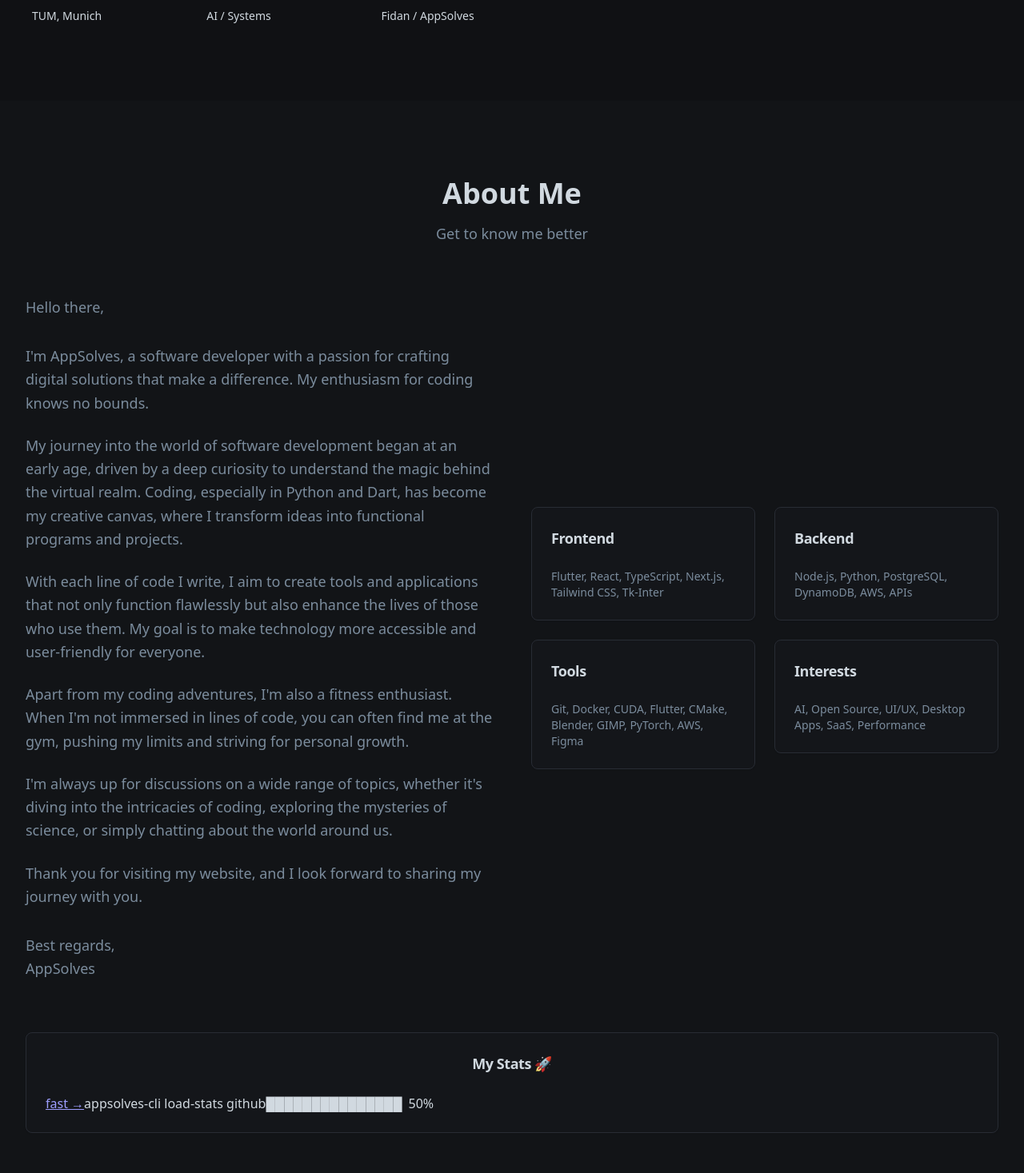
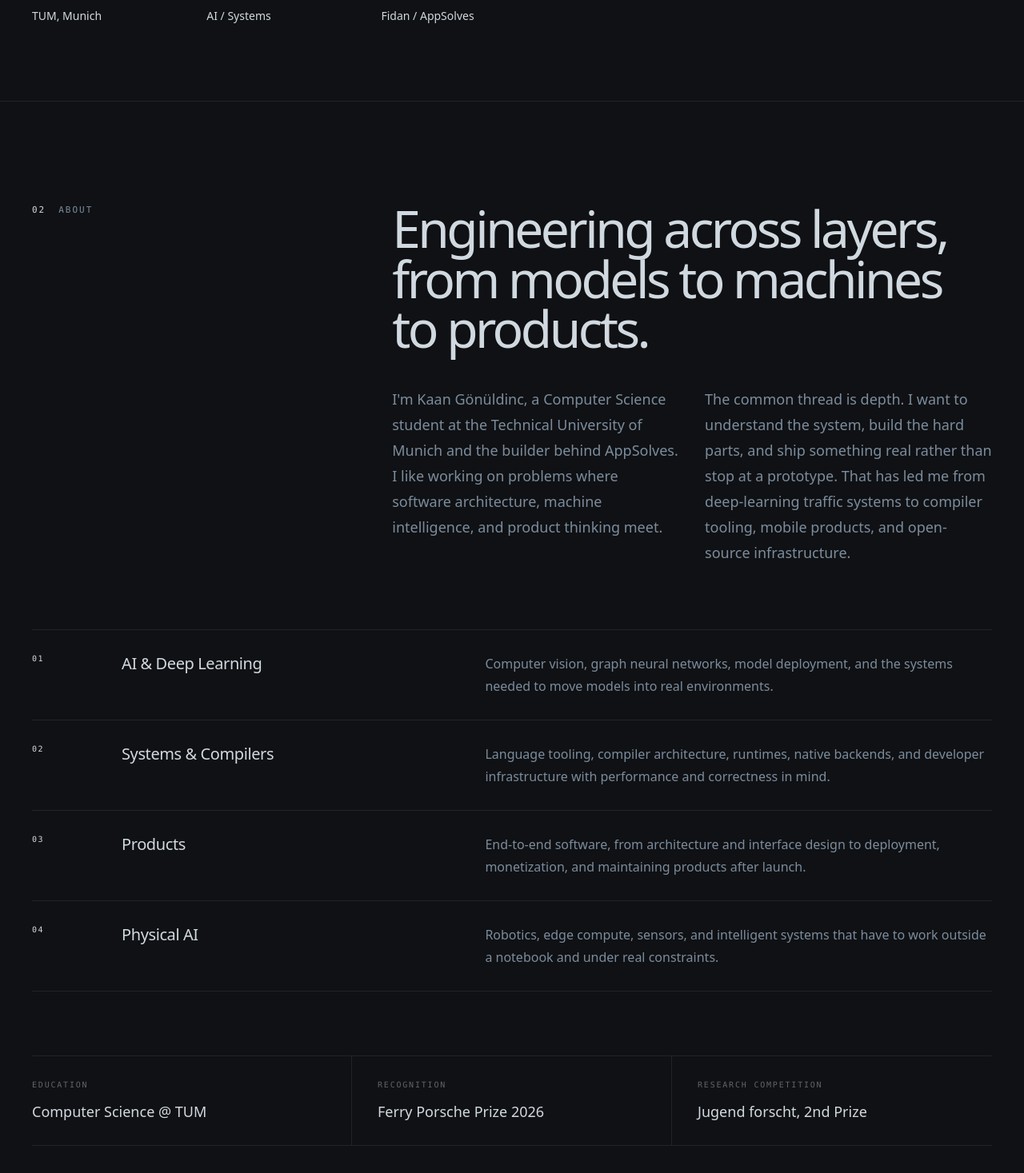
Before and after one commit to AppSolves/appsolves.dev, a React (Vite) app: page / in a window 1280 px wide. Shown: the part 923-2390 px from the top of the page at 80% size. Built offline with nearby package versions, Linux system fonts and the light colour scheme; no server answers.

Commit message:
Rewrite about section

```diff
--- a/src/components/ui/about-section.tsx
+++ b/src/components/ui/about-section.tsx
@@ -1,157 +1,108 @@
-import { useState } from "react";
-import { Card, CardContent, CardHeader, CardTitle } from "./card";
-import ScrollReveal from "./scroll-reveal";
-import TermynalComponent from "./termynal";
+const areas = [
+  {
+    index: "01",
+    title: "AI & Deep Learning",
+    description:
+      "Computer vision, graph neural networks, model deployment, and the systems needed to move models into real environments.",
+  },
+  {
+    index: "02",
+    title: "Systems & Compilers",
+    description:
+      "Language tooling, compiler architecture, runtimes, native backends, and developer infrastructure with performance and correctness in mind.",
+  },
+  {
+    index: "03",
+    title: "Products",
+    description:
+      "End-to-end software, from architecture and interface design to deployment, monetization, and maintaining products after launch.",
+  },
+  {
+    index: "04",
+    title: "Physical AI",
+    description:
+      "Robotics, edge compute, sensors, and intelligent systems that have to work outside a notebook and under real constraints.",
+  },
+];
 
 const AboutSection = () => {
-  const [visible, setVisible] = useState(false);
+  return (
+    <section id="about" className="border-t border-white/[0.08] py-24 sm:py-32">
+      <div className="mx-auto max-w-[1480px] px-5 sm:px-8 lg:px-10">
+        <div className="grid grid-cols-1 gap-14 lg:grid-cols-[0.34fr_0.66fr] lg:gap-16">
+          <div className="font-mono text-[11px] uppercase tracking-[0.18em] text-muted-foreground">
+            <span className="mr-4 text-foreground">02</span>
+            About
+          </div>
 
-  return (
-    <section className="py-24 bg-section-bg">
-      <div className="max-w-7xl mx-auto px-4 sm:px-6 lg:px-8">
-        <ScrollReveal>
-          <div className="text-center mb-16">
-            <h2 className="text-3xl sm:text-4xl font-bold text-foreground">
-              About Me
+          <div>
+            <h2 className="max-w-5xl text-[clamp(2.5rem,5vw,5.8rem)] font-medium leading-[0.98] tracking-[-0.055em] text-foreground">
+              Engineering across layers, from models to machines to products.
             </h2>
-            <p className="mt-4 text-lg text-muted-foreground">
-              Get to know me better
-            </p>
-          </div>
-        </ScrollReveal>
 
-        <div className="grid grid-cols-1 lg:grid-cols-2 gap-12 items-center">
-          {/* About Text */}
-          <ScrollReveal delay={200}>
-            <div className="space-y-6">
-              <div className="prose prose-lg max-w-none">
-                <p className="text-muted-foreground leading-relaxed">
-                  Hello there,
-                </p>
-                <p className="text-muted-foreground leading-relaxed mt-8">
-                  I'm AppSolves, a software developer with a passion for
-                  crafting digital solutions that make a difference. My
-                  enthusiasm for coding knows no bounds.
-                </p>
-                <p className="text-muted-foreground leading-relaxed mt-4">
-                  My journey into the world of software development began at an
-                  early age, driven by a deep curiosity to understand the magic
-                  behind the virtual realm. Coding, especially in Python and
-                  Dart, has become my creative canvas, where I transform ideas
-                  into functional programs and projects.
-                </p>
-                <p className="text-muted-foreground leading-relaxed mt-4">
-                  With each line of code I write, I aim to create tools and
-                  applications that not only function flawlessly but also
-                  enhance the lives of those who use them. My goal is to make
-                  technology more accessible and user-friendly for everyone.
-                </p>
-                <p className="text-muted-foreground leading-relaxed mt-4">
-                  Apart from my coding adventures, I'm also a fitness
-                  enthusiast. When I'm not immersed in lines of code, you can
-                  often find me at the gym, pushing my limits and striving for
-                  personal growth.
-                </p>
-                <p className="text-muted-foreground leading-relaxed mt-4">
-                  I'm always up for discussions on a wide range of topics,
-                  whether it's diving into the intricacies of coding, exploring
-                  the mysteries of science, or simply chatting about the world
-                  around us.
-                </p>
-                <p className="text-muted-foreground leading-relaxed mt-4">
-                  Thank you for visiting my website, and I look forward to
-                  sharing my journey with you.
-                </p>
-                <p className="text-muted-foreground leading-relaxed mt-8">
-                  Best regards,
-                </p>
-                <p className="text-muted-foreground leading-relaxed -mt-6">
-                  AppSolves
-                </p>
-              </div>
+            <div className="mt-10 grid grid-cols-1 gap-8 text-base leading-7 text-muted-foreground md:grid-cols-2 md:text-lg md:leading-8">
+              <p>
+                I&apos;m Kaan Gönüldinc, a Computer Science student at the
+                Technical University of Munich and the builder behind
+                AppSolves. I like working on problems where software
+                architecture, machine intelligence, and product thinking meet.
+              </p>
+              <p>
+                The common thread is depth. I want to understand the system,
+                build the hard parts, and ship something real rather than stop
+                at a prototype. That has led me from deep-learning traffic
+                systems to compiler tooling, mobile products, and open-source
+                infrastructure.
+              </p>
             </div>
-          </ScrollReveal>
-
-          {/* Skills Cards */}
-          <div className="grid grid-cols-1 sm:grid-cols-2 gap-6">
-            <ScrollReveal delay={400}>
-              <Card className="transition-all duration-300 hover:-translate-y-1 hover:shadow-lg">
-                <CardHeader>
-                  <CardTitle className="text-lg">Frontend</CardTitle>
-                </CardHeader>
-                <CardContent>
-                  <p className="text-sm text-muted-foreground">
-                    Flutter, React, TypeScript, Next.js, Tailwind CSS, Tk-Inter
-                  </p>
-                </CardContent>
-              </Card>
-            </ScrollReveal>
-
-            <ScrollReveal delay={500}>
-              <Card className="transition-all duration-300 hover:-translate-y-1 hover:shadow-lg">
-                <CardHeader>
-                  <CardTitle className="text-lg">Backend</CardTitle>
-                </CardHeader>
-                <CardContent>
-                  <p className="text-sm text-muted-foreground">
-                    Node.js, Python, PostgreSQL, DynamoDB, AWS, APIs
-                  </p>
-                </CardContent>
-              </Card>
-            </ScrollReveal>
-
-            <ScrollReveal delay={600}>
-              <Card className="transition-all duration-300 hover:-translate-y-1 hover:shadow-lg">
-                <CardHeader>
-                  <CardTitle className="text-lg">Tools</CardTitle>
-                </CardHeader>
-                <CardContent>
-                  <p className="text-sm text-muted-foreground">
-                    Git, Docker, CUDA, Flutter, CMake, Blender, GIMP, PyTorch,
-                    AWS, Figma
-                  </p>
-                </CardContent>
-              </Card>
-            </ScrollReveal>
-
-            <ScrollReveal delay={700}>
-              <Card className="transition-all duration-300 hover:-translate-y-1 hover:shadow-lg">
-                <CardHeader>
-                  <CardTitle className="text-lg">Interests</CardTitle>
-                </CardHeader>
-                <CardContent>
-                  <p className="text-sm text-muted-foreground">
-                    AI, Open Source, UI/UX, Desktop Apps, SaaS, Performance
-                  </p>
-                </CardContent>
-              </Card>
-            </ScrollReveal>
           </div>
         </div>
-        <ScrollReveal delay={800} afterReveal={() => setVisible(true)}>
-          <Card className="transition-all duration-300 hover:-translate-y-1 hover:shadow-lg text-center mt-16">
-            <CardHeader>
-              <CardTitle className="text-lg">My Stats 🚀</CardTitle>
-            </CardHeader>
-            <CardContent>
-              {visible && (
-                <TermynalComponent
-                  options={{
-                    lineData: [
-                      {
-                        type: "input",
-                        value: "appsolves-cli load-stats github",
-                      },
-                      { type: "progress" },
-                      { type: "stats" },
-                    ],
-                    progressLength: 30,
-                  }}
-                />
-              )}
-            </CardContent>
-          </Card>
-        </ScrollReveal>
+
+        <div className="mt-20 border-t border-white/[0.08]">
+          {areas.map((area) => (
+            <div
+              key={area.index}
+              className="grid grid-cols-[52px_1fr] gap-4 border-b border-white/[0.08] py-7 sm:grid-cols-[80px_0.8fr_1.2fr] sm:items-start sm:gap-8"
+            >
+              <div className="font-mono text-[10px] tracking-[0.16em] text-white/28">
+                {area.index}
+              </div>
+              <h3 className="text-lg font-medium tracking-[-0.02em] text-foreground sm:text-xl">
+                {area.title}
+              </h3>
+              <p className="col-start-2 max-w-2xl text-sm leading-6 text-muted-foreground sm:col-start-auto sm:text-base sm:leading-7">
+                {area.description}
+              </p>
+            </div>
+          ))}
+        </div>
+
+        <div className="mt-20 grid grid-cols-1 border-y border-white/[0.08] sm:grid-cols-3">
+          <div className="py-7 sm:border-r sm:border-white/[0.08] sm:pr-8">
+            <div className="font-mono text-[10px] uppercase tracking-[0.18em] text-white/35">
+              Education
+            </div>
+            <div className="mt-3 text-lg font-medium text-foreground">
+              Computer Science @ TUM
+            </div>
+          </div>
+          <div className="border-t border-white/[0.08] py-7 sm:border-r sm:border-t-0 sm:border-white/[0.08] sm:px-8">
+            <div className="font-mono text-[10px] uppercase tracking-[0.18em] text-white/35">
+              Recognition
+            </div>
+            <div className="mt-3 text-lg font-medium text-foreground">
+              Ferry Porsche Prize 2026
+            </div>
+          </div>
+          <div className="border-t border-white/[0.08] py-7 sm:border-t-0 sm:pl-8">
+            <div className="font-mono text-[10px] uppercase tracking-[0.18em] text-white/35">
+              Research competition
+            </div>
+            <div className="mt-3 text-lg font-medium text-foreground">
+              Jugend forscht, 2nd Prize
+            </div>
+          </div>
+        </div>
       </div>
     </section>
   );
```
